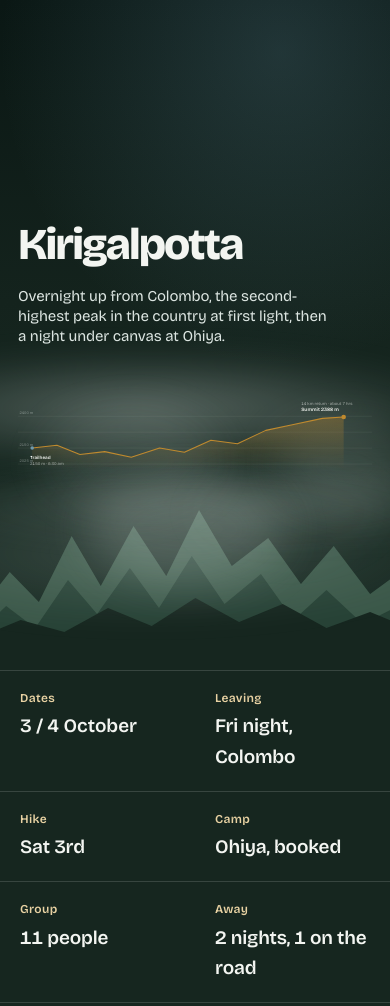
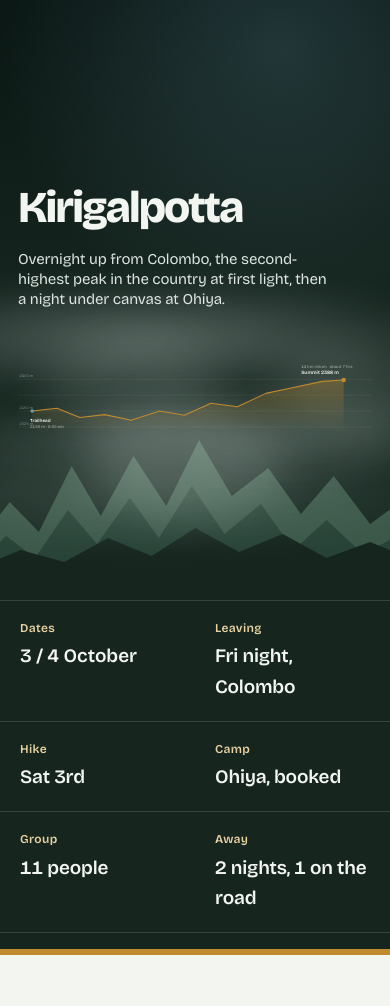
Before and after one commit to yasisuru2005/Hike-Proposal, a plain HTML site: page index.html in a window 390 px wide. Shown: the top 1006 px of the page. Drawn offline with nearby package versions, Linux system fonts and the light colour scheme.

Commit message:
Reduce hero height a bit more
Co-Authored-By: Claude Sonnet 5 <noreply@anthropic.com>
Claude-Session: https://claude.ai/code/session_01Kqa5MfRq66bQqNQ64ip4YW

```diff
--- a/index.html
+++ b/index.html
@@ -229,12 +229,12 @@
     position:relative;
     display:flex;
     align-items:center;
-    min-height:calc(100vh - 92px);
-    min-height:calc(100svh - 92px);
-    padding:72px 0 64px;
+    min-height:calc(100vh - 160px);
+    min-height:calc(100svh - 160px);
+    padding:56px 0 48px;
   }
   @media (max-width:640px){
-    .hero{min-height:calc(100vh - 190px);min-height:calc(100svh - 190px);padding:96px 0 48px}
+    .hero{min-height:calc(100vh - 260px);min-height:calc(100svh - 260px);padding:80px 0 36px}
   }
   .scene{position:absolute;inset:0;z-index:0;pointer-events:none;overflow:hidden}
   .scene .sky{
```
